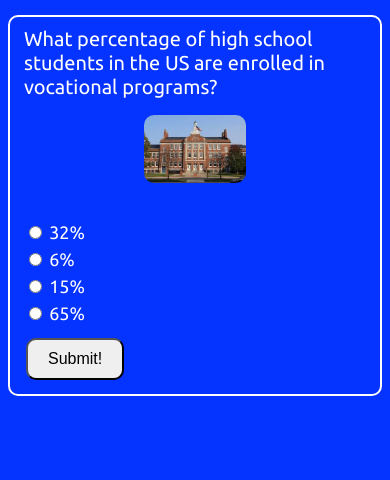
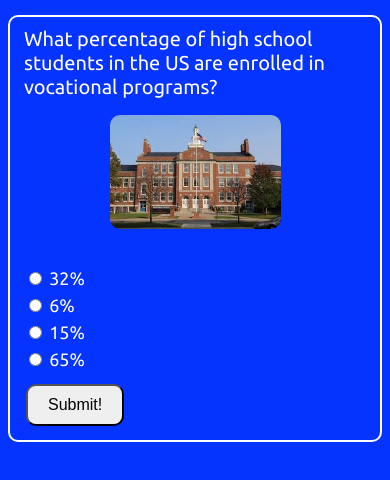
Before and after one commit to george-arnold/quiz-application, a plain HTML site: page index.html in a window 390 px wide. Both pictures are taken after a click on the button "Start". Shown: the part 170-650 px from the top of the page. Drawn offline with nearby package versions, Linux system fonts and the light colour scheme.

Commit message:
final draft

```diff
--- a/style.css
+++ b/style.css
@@ -95,7 +95,14 @@ strong {
     font-size: 24px;
 
 }
-
+/* For mobile and tablet*/
+@media only screen and (max-width: 768px) {
+   img{ width: 50%;
+    position:relative;
+    left: 25%;
+    border-radius: 10px;
+}
+}
 /*For desktops*/
 @media only screen and (min-width: 768px) {
     .header-container {
```
